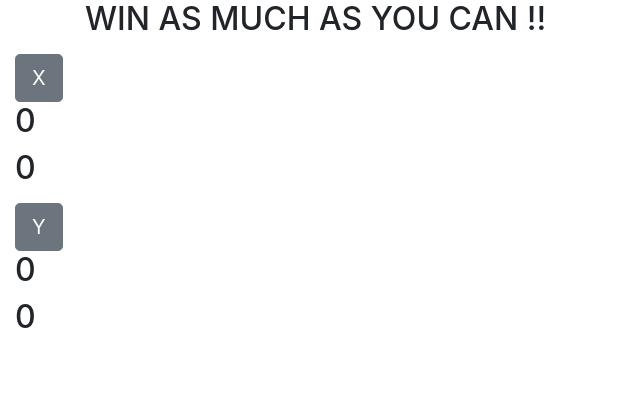
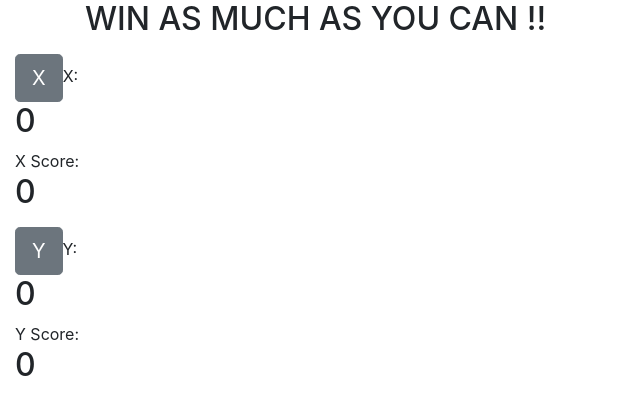
Before and after one commit to DanielAshrafHanna/win-as-much-as-you-can, a React (Create React App) app: page / in a window 1280 px wide. Shown: the top 414 px of the page, without its empty margins (0-640 px from the left). Built offline with nearby package versions, Linux system fonts and the light colour scheme.

Commit message:
fixed update issue

```diff
--- a/src/components/buttons.js
+++ b/src/components/buttons.js
@@ -16,6 +16,9 @@ export default class buttons extends Component {
 
       Score= () => {
         // this.setState({ Y: this.state.Y + 10 });   // for testing
+
+        console.log('x now is ',this.state.x, 'y now is ',this.state.y)
+
 
         if (this.state.x === 1 && this.state.y === 3){
             // this.setState({ X_score: this.state.X_score + 10 });
@@ -50,18 +53,18 @@ export default class buttons extends Component {
         }
 
   IncrementItem_X = (e) => {
-    e.preventDfaule()
-      this.Score() // test
-      this.setState({ x: this.state.x + 1 });
-      this.setState({ xy: this.state.xy + 1 });   // incremeting total score
+    e.preventDefault()
+    this.setState({ x: this.state.x + 1 }, this.Score);
+    this.setState({ xy: this.state.xy + 1 });   // incremeting total score
+    // this.Score() // test
 
           }
 
   IncrementItem_Y = (e) => {
       e.preventDefault()
-    this.Score() // test
-     this.setState({ y: this.state.y + 1 });
-     this.setState({ xy: this.state.xy + 1 });  // incremeting total score
+      this.setState({ y: this.state.y + 1 }, this.Score);
+      this.setState({ xy: this.state.xy + 1 });  // incremeting total score
+    //   this.Score() // test
 
           }
 
@@ -75,18 +78,18 @@ export default class buttons extends Component {
         return (
         <div>
             <div class="mt-3 col-md-12">
-                <button onClick={this.IncrementItem_X} type="button"  class="btn btn-secondary btn-lg">X  </button>
-                { this.state.show ? <h2>{ this.state.x }</h2> : '' }
-                { this.state.show ? <h2>{ this.state.x_score }</h2> : '' }
+                <button onClick={this.IncrementItem_X} type="button"  className="btn btn-secondary btn-lg">X  </button>
+                X: { this.state.show ? <h2>{ this.state.x }</h2> : '' }
+                X Score: { this.state.show ? <h2>{ this.state.x_score }</h2> : '' }
                 {/* { this.state.show ? <h2>{ this.state.xy }</h2> : '' } */}
 
 
             </div>
 
             <div class="mt-3 col-md-12">
-                <button onClick={this.IncrementItem_Y} type="button"  class="btn btn-secondary btn-lg">Y </button>
-                { this.state.show ? <h2>{ this.state.y_score }</h2> : '' }
-                { this.state.show ? <h2>{ this.state.y }</h2> : '' }
+                <button onClick={this.IncrementItem_Y} type="button"  className="btn btn-secondary btn-lg">Y </button>
+                Y:{ this.state.show ? <h2>{ this.state.y }</h2> : '' }
+                Y Score:{ this.state.show ? <h2>{ this.state.y_score }</h2> : '' }
             </div>
 
 
```
